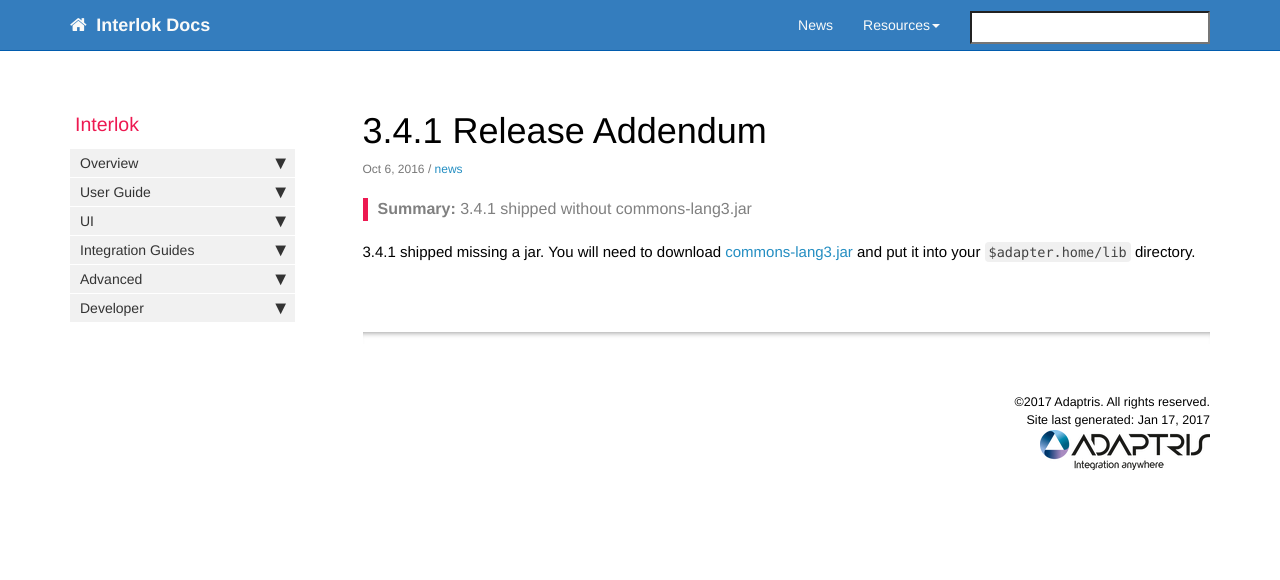
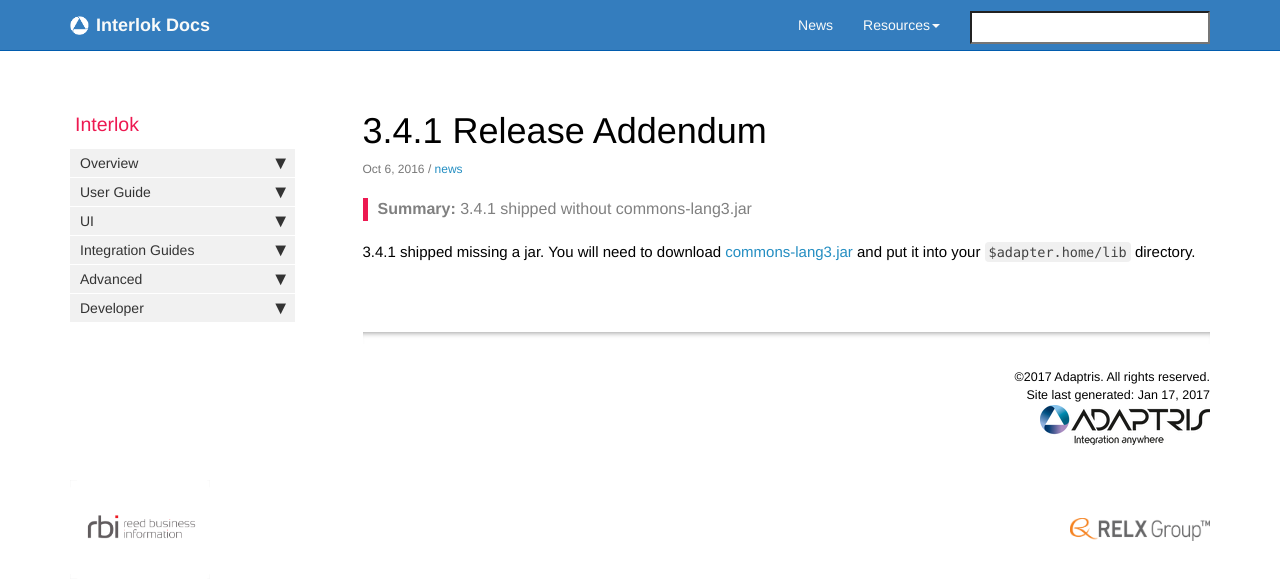
Before and after one commit to adaptris/interlok-docs-legacy, a Jekyll site: the page built from _posts/2016-10-06-3.4.1-release-addendum.md, in a window 1280 px wide. Shown: the top 580 px of the page. Built offline with Jekyll 4.4.1, drawn with Linux system fonts in a browser that asks for light colours; nearby versions of some CDN libraries; comment, search, counter and statistics services are not loaded.

Commit message:
INTERLOK-1364 #time 3h #comment Add the rbi icons a the bottom of the doc pages. Change the house icon to be Adaptris icon.

```diff
--- a/_includes/head.html
+++ b/_includes/head.html
@@ -14,6 +14,7 @@
 <link rel="stylesheet" href="{{ "css/modern-business.css" }}">
 <link rel="stylesheet" href="{{ "css/lavish-bootstrap.css" }}">
 <link rel="stylesheet" href="{{ "css/customstyles.css" }}">
+<link rel="stylesheet" href="{{ "css/adaptris.css" }}">
 <link rel="stylesheet" href="{{ "css/theme-blue.css" }}">
 
 <script src="https://cdnjs.cloudflare.com/ajax/libs/jquery/2.1.4/jquery.min.js"></script>
--- /dev/null
+++ b/_includes/rbi-footer.html
@@ -0,0 +1,13 @@
+<!-- RBI Footer Row -->
+<div class="rbi-footer row">
+	<div class="col-md-3">
+		<div class="pull-left">
+			<a href="http://www.reedbusiness.com"><img id="rbi-logo" src="/images/rbi-logo.png"></a>
+		</div>
+	</div>
+	<div class="col-md-offset-6 col-md-3">
+		<div class="pull-right">
+			<a href="http://www.relx.com"><img id="relx-logo" src="/images/relx-logo.png"></a>
+		</div>
+	</div>
+</div>
--- a/_includes/topnav.html
+++ b/_includes/topnav.html
@@ -8,7 +8,7 @@
                 <span class="icon-bar"></span>
                 <span class="icon-bar"></span>
             </button>
-            <a class="fa fa-home fa-lg navbar-brand" href="index.html">&nbsp;<span class="projectTitle"> {{site.topnav_title}}</span></a>
+            <a class="company-logo navbar-brand" href="index.html">&nbsp;<span class="projectTitle"> {{site.topnav_title}}</span></a>
         </div>
         <div class="collapse navbar-collapse" id="bs-example-navbar-collapse-1">
             <ul class="nav navbar-nav navbar-right">
--- a/_layouts/default.html
+++ b/_layouts/default.html
@@ -70,6 +70,7 @@
     </div>
     <!-- /.row -->
 </div>
+    {% include rbi-footer.html %}
 <!-- /.container -->
     </div>
 
--- /dev/null
+++ b/css/adaptris.css
@@ -0,0 +1,34 @@
+/* Navbar */
+.navbar .company-logo {
+    background-image: url(/images/logo-white.png);
+    background-repeat: no-repeat;
+    background-position: 0 50%;
+    padding-left: 16px;
+    background-size: 19px;
+    margin-left: 15px;
+}
+@media (min-width: 768px) {
+    .navbar .company-logo {
+        margin-left: 0 !important;
+    }
+}
+/* Footer*/
+.rbi-footer {
+}
+.rbi-footer a > img {
+    margin-left: auto;
+    margin-right: auto;
+}
+#rbi-logo {
+    width: 140px;
+}
+#relx-logo {
+    width: 140px;
+    padding: 38px 0;
+}
+/* Override the footer from modern-business.css
+ * as the margin are a bit too big
+ */
+footer {
+    margin: 25px 0;
+}
```
Also changed, not shown: images/logo-white.png (added), images/rbi-logo.png (added), images/relx-logo.png (added).
